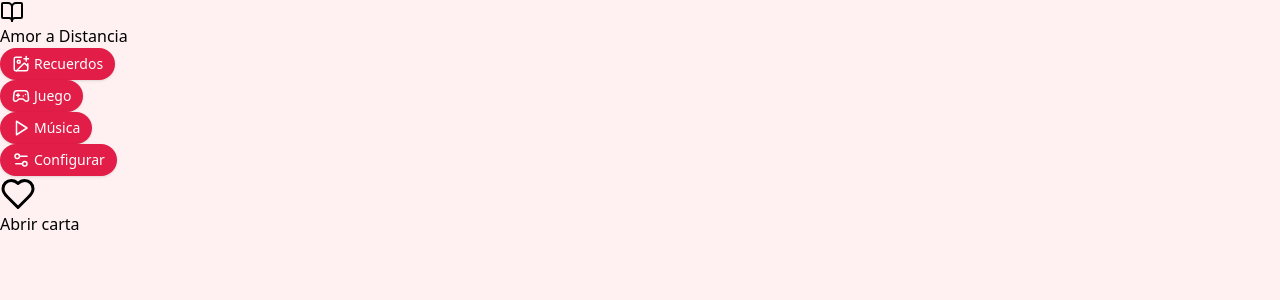
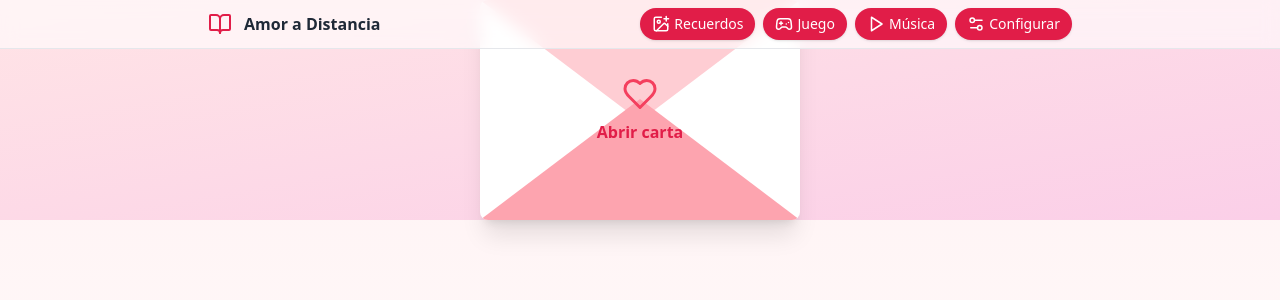
Before and after one commit to meldofficial9/amor-adistancia, a React (Vite) app: page / in a window 1280 px wide. Shown: the top 300 px of the page. Built offline with nearby package versions, Linux system fonts and the light colour scheme.

Commit message:
Update tailwind.config.js

```diff
--- a/tailwind.config.js
+++ b/tailwind.config.js
@@ -1,6 +1,6 @@
 /** @type {import('tailwindcss').Config} */
 export default {
-  content: ["./index.html", "./src/**/*.{js,jsx}"],
+  content: ["./index.html", "./**/*.{js,jsx}"],
   theme: { extend: {} },
   plugins: [],
 }
```
